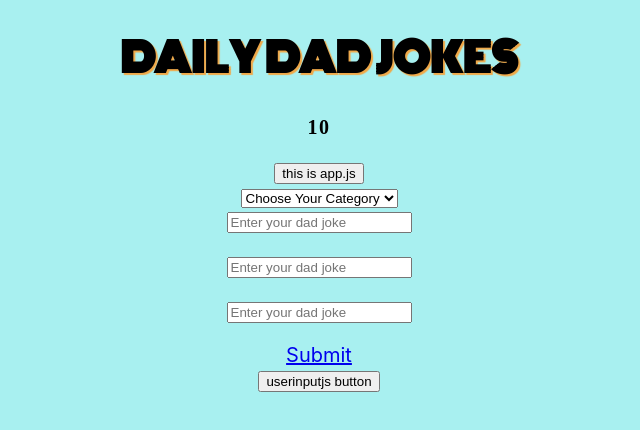
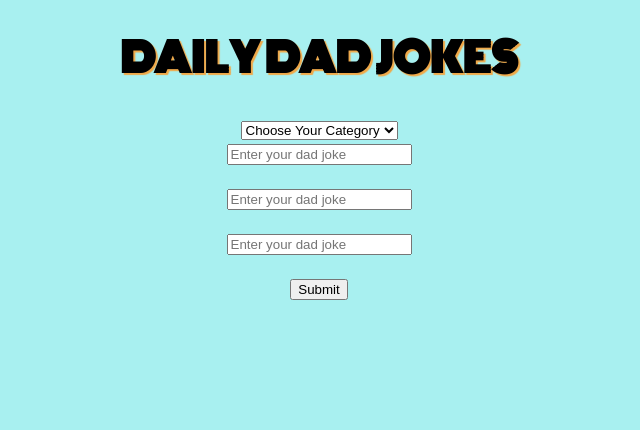
Before and after one commit to kimmark4/dailyDadJokes, a React (Create React App) app: page / in a window 1280 px wide. Shown: the top 430 px of the page, without its empty margins (321-961 px from the left). Built offline with nearby package versions, Linux system fonts and the light colour scheme; a web font is replaced by a local one.

Commit message:
We FINALLY FIGURED IT OUT! THE CODE IS CLOSE TO BEING DONE :sob::tada:

```diff
--- a/src/App.js
+++ b/src/App.js
@@ -16,31 +16,15 @@ function App() {
 
 
 
-  const appjsClick = () => {
-    console.log(searchTerm);
-    console.log(userLimitChoice);
-    console.log(submit);
-  }
-
-
   return (
     <div className="dadJokeApp">
 
       <Header />
-
-      <h2>{searchTerm}</h2>
-      <p>{searchTerm}</p>
-      <p>{userLimitChoice}</p>
-      <button onClick={appjsClick}>this is app.js</button>
-
       <Routes>
         <Route path="/" element={<UserInputs propTerm={searchTerm => setSearchTerm(searchTerm)} propLimit={userLimitChoice => setuserLimitChoice(userLimitChoice)} propSubmit={submit => setSubmit(submit)} />} />
         <Route path="/results" element={<Results submit={submit} userLimitChoice={userLimitChoice} searchTerm={searchTerm} />} />
       </Routes>
 
-
-      {/* <UserInputs />  */}
-        {/* <Results /> */}
     </div>
   );
 }
--- a/src/components/Results.js
+++ b/src/components/Results.js
@@ -1,6 +1,6 @@
 import { useEffect, useState } from 'react'
 import axios from 'axios'
-import { Link } from "react-router-dom";
+import { Link, useLocation } from "react-router-dom";
 
 
 
@@ -10,7 +10,7 @@ const Results = ({ submit, userLimitChoice, searchTerm }) => {
   // const [apiError, setApiError] = useState(false);
   const [photos, setPhotos] = useState([]);
 
-
+  const location = useLocation()
 
   // const handleButtonClick = (e) => {
   //     setRandomButton(true);
@@ -38,6 +38,7 @@ const Results = ({ submit, userLimitChoice, searchTerm }) => {
   const randomNumber = Math.floor(Math.random() * 64);
 
   useEffect(() => {
+    console.log(location.state);
     if (submit) {
       axios({
         url: `https://icanhazdadjoke.com/search`,
--- a/src/components/UserInputs.js
+++ b/src/components/UserInputs.js
@@ -8,61 +8,40 @@ const UserInputs = ({ propTerm, propLimit, propSubmit }) => {
 
     const [userLimitChoice, setuserLimitChoice] = useState(10);
     const [userChoice, setUserChoice] = useState("placeholder");
-    const [submit, setSubmit] = useState(false);
-    const [usersDadJokes, setUsersDadJokes] = useState([]);
     const [jokeNumberOne, setJokeNumberOne] = useState("");
     const [jokeNumberTwo, setJokeNumberTwo] = useState("");
     const [jokeNumberThree, setJokeNumberThree] = useState("");
+
     const navigate = useNavigate();
 
+
     const handleSubmit = (event) => {
-
         event.preventDefault();
-        // setuserLimitChoice(userLimitChoice - usersDadJokes.length);
-        // setSearchTerm(userChoice);
-        // setSubmit(true);
+        const jokeData = [{joke: jokeNumberOne}, {joke: jokeNumberTwo}, {joke: jokeNumberThree}];
+        const filteredJokeData = jokeData.filter( (banana) => {
+            return banana.joke !== ""
+        })
         propTerm(userChoice);
-        propLimit(userLimitChoice - usersDadJokes.length);
+        propLimit(userLimitChoice - filteredJokeData.length);
         propSubmit(true);
-        if (propSubmit === true ) {
-            const addDadJokes = [{jokeNumberOne}, {jokeNumberTwo}, {jokeNumberThree}]
-        }
-        navigate('/results');
-        console.log( `a message`, jokeNumberOne, jokeNumberTwo, jokeNumberThree)
-
+        navigate('/results',
+        {
+            state: filteredJokeData
+        })
     }
-
 
     const handleUserChoice = (e) => {
         setUserChoice(e.target.value);
 
     }
 
-    const userButton = () => {
-        console.log(userChoice);
-        // setSearchTerm(propTerm);
 
-
-    }
-    // console.log(searchTerm);
-
-    useEffect(() => {
-
-        return () => {
-            console.log("leaving the page");
-            console.log(userChoice);
-            handleSubmit();
-
-        }
-    }, [])
-
-    console.log(propTerm);
 
     return (
         <>
             <div>
                 <form
-                    onSubmit={handleSubmit}
+                    onSubmit={(event) => handleSubmit(event)}
                 >
                     <select
                         id="category"
@@ -104,10 +83,10 @@ const UserInputs = ({ propTerm, propLimit, propSubmit }) => {
                             <strong>{jokeNumberThree}</strong>
                         </p>
                     </div>
-                    <Link to='/results' onClick={ handleSubmit } >Submit</Link>
+                    <button type='submit'>Submit</button>
 
                 </form>
-                <button >userinputjs button</button>
+                {/* <button >userinputjs button</button> */}
             </div>
         </>
     )
```
